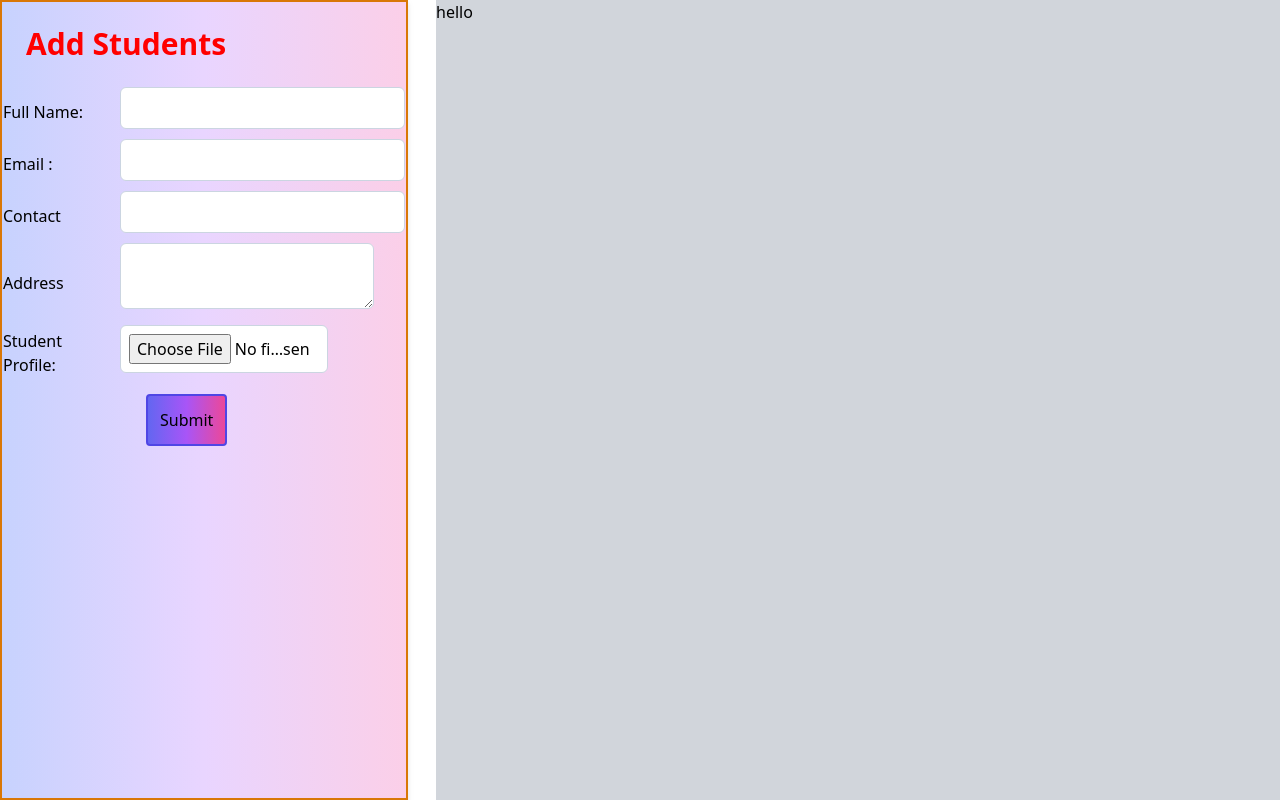
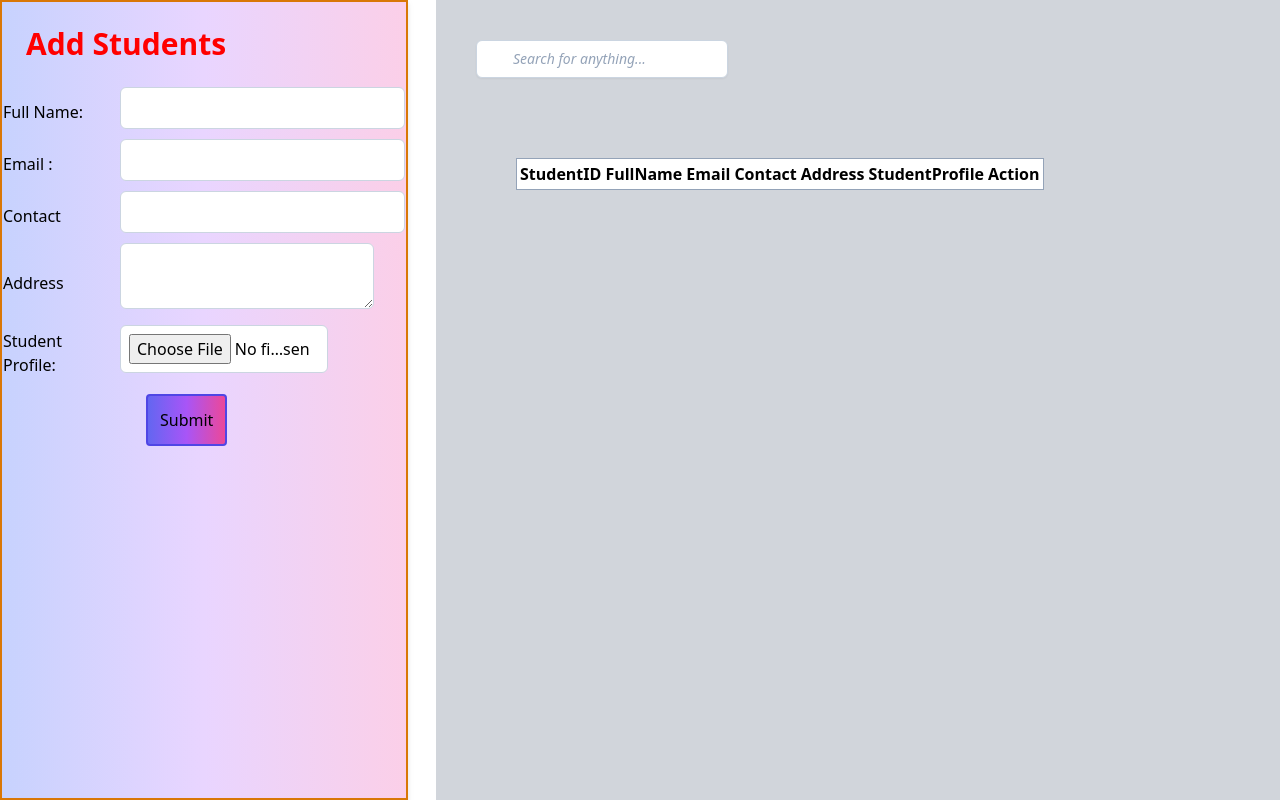
Before and after one commit to amita-kale/group-B-crud-front-end, a Nuxt app: page /students in a window 1280 px wide. Built offline with nearby package versions, Linux system fonts and the light colour scheme.

Commit message:
feat: displayed table and search box

```diff
--- a/components/studentform.vue
+++ b/components/studentform.vue
@@ -39,7 +39,23 @@
                 bg-gradient-to-r from-indigo-500 via-purple-500 to-pink-500">Submit</button>
                 </form>
             </div>
-            <div class="bg-gray-300 col-span-2">hello
+            <div class="bg-gray-300 col-span-2">
+
+                <input
+                    class="placeholder:italic placeholder:text-slate-400 block bg-white w-50 border border-slate-300 rounded-md m-10 py-2 pl-9 pr-3 shadow-sm focus:outline-none focus:border-sky-500 focus:ring-sky-500 focus:ring-1 sm:text-sm"
+                    placeholder="Search for anything..." type="text" name="search" />
+                <table class=" border-black-400 border-separate bg-white  border border-slate-400 m-20">
+                    <tr>
+                        <th>StudentID</th>
+                        <th>FullName</th>
+                        <th>Email</th>
+                        <th>Contact</th>
+                        <th>Address</th>
+                        <th>StudentProfile</th>
+                        <th colspan="2">Action</th>
+                    </tr>
+
+                </table>
 
             </div>
         </div>
```
